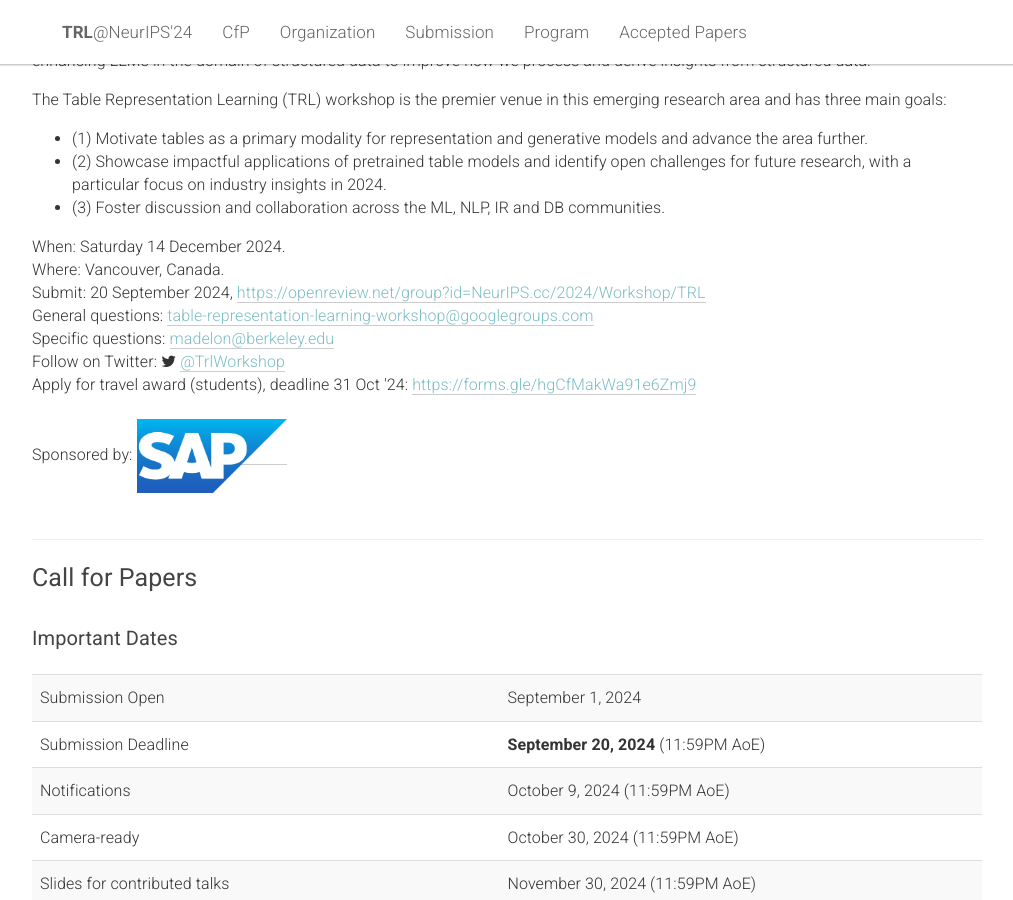
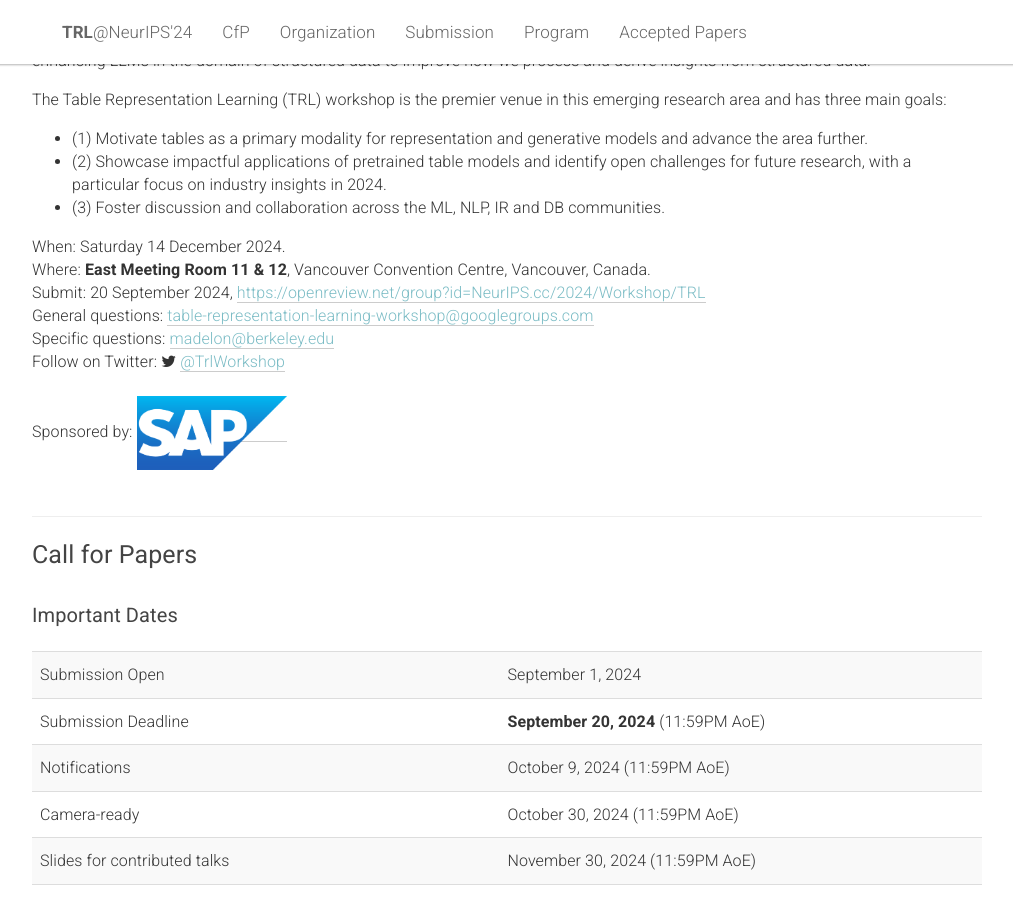
Before and after one commit to table-representation-learning/table-representation-learning.github.io, a Jekyll site: the page built from _pages/home.html, in a window 1280 px wide and 900 px high, scrolled down 355 px. Shown: the whole window, without its empty margins (133-1146 px from the left). Built offline with Jekyll 4.4.1, drawn with Linux system fonts in a browser that asks for light colours.

Commit message:
add location

```diff
--- a/_pages/home.html
+++ b/_pages/home.html
@@ -50,7 +50,7 @@ acknowledgements: ""
             </div> -->
             <div>
                 When: Saturday 14 December 2024.<br>
-                Where: Vancouver, Canada.<br>
+                Where: <b>East Meeting Room 11 & 12</b>, Vancouver Convention Centre, Vancouver, Canada.<br>
             </div>
             <div>
                 Submit:
@@ -68,8 +68,8 @@ acknowledgements: ""
                 <i aria-hidden="true" class="fa fa-twitter"></i>
                 <a class="menulink" href="https://twitter.com/TrlWorkshop" target="_blank">@TrlWorkshop</a>
             </div>
-            <div>Apply for travel award (students), deadline 31 Oct '24: <a href="https://docs.google.com/forms/d/e/1FAIpQLSdmJMhbQnlfcPFNN3uXpy6t6u2ghm1FNLwCUL0K4Mc_CClE8Q/viewform?usp=sf_link" target="blank">https://forms.gle/hgCfMakWa91e6Zmj9</a>
-            </div>
+            <!-- <div>Apply for travel award (students), deadline 31 Oct '24: <a href="https://docs.google.com/forms/d/e/1FAIpQLSdmJMhbQnlfcPFNN3uXpy6t6u2ghm1FNLwCUL0K4Mc_CClE8Q/viewform?usp=sf_link" target="blank">https://forms.gle/hgCfMakWa91e6Zmj9</a>
+            </div> -->
             <div>
                 <br>
                 Sponsored by: <a href="https://www.sap.com/" target="blank" style="text-decoration:none;"><img src="/assets/sap-logo.png" width="150"></a>
```
